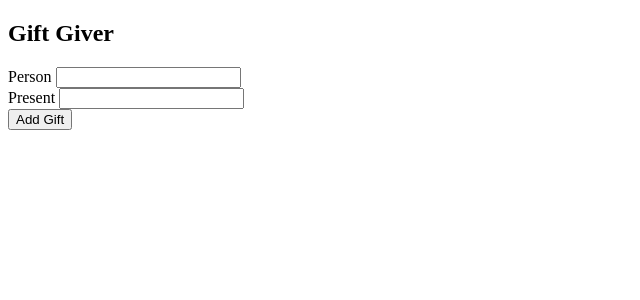
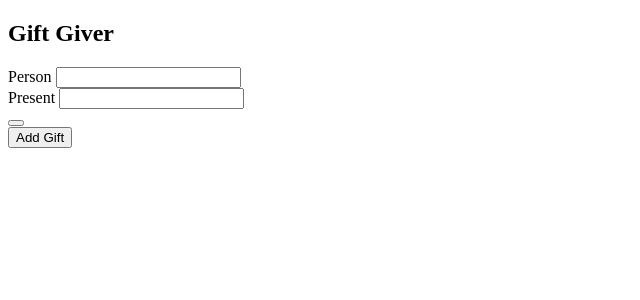
Before and after one commit to Pablo123GitHub/gift-giver, a React (Create React App) app: page / in a window 1280 px wide. Both pictures are taken after a click on the button "Add Gift". Shown: the top 300 px of the page, without its empty margins (0-640 px from the left). Built offline with nearby package versions, Linux system fonts and the light colour scheme.

Commit message:
add test for the remove function

```diff
--- a/src/components/App.js
+++ b/src/components/App.js
@@ -40,7 +40,11 @@
                     {
                         this.state.gifts.map(gift => {
                             return (
-                                <Gift key={gift.id}/>
+                                <Gift
+                                    key={gift.id}
+                                    gift={gift}
+                                    removeGift={this.removeGift}
+                                />
                             )
                         })
                     }
--- a/src/components/Gift.js
+++ b/src/components/Gift.js
@@ -30,6 +30,12 @@
                              />
                          </FormGroup>
                 </Form>
+                <Button
+                className='btn-remove'
+                onClick={()=> this.props.removeGift(this.props.gift.id)}
+                >
+
+                </Button>
             </div>
         );
     }
```
Also changed, not shown: 2 other files (tests, documents, lock files or other folders).
